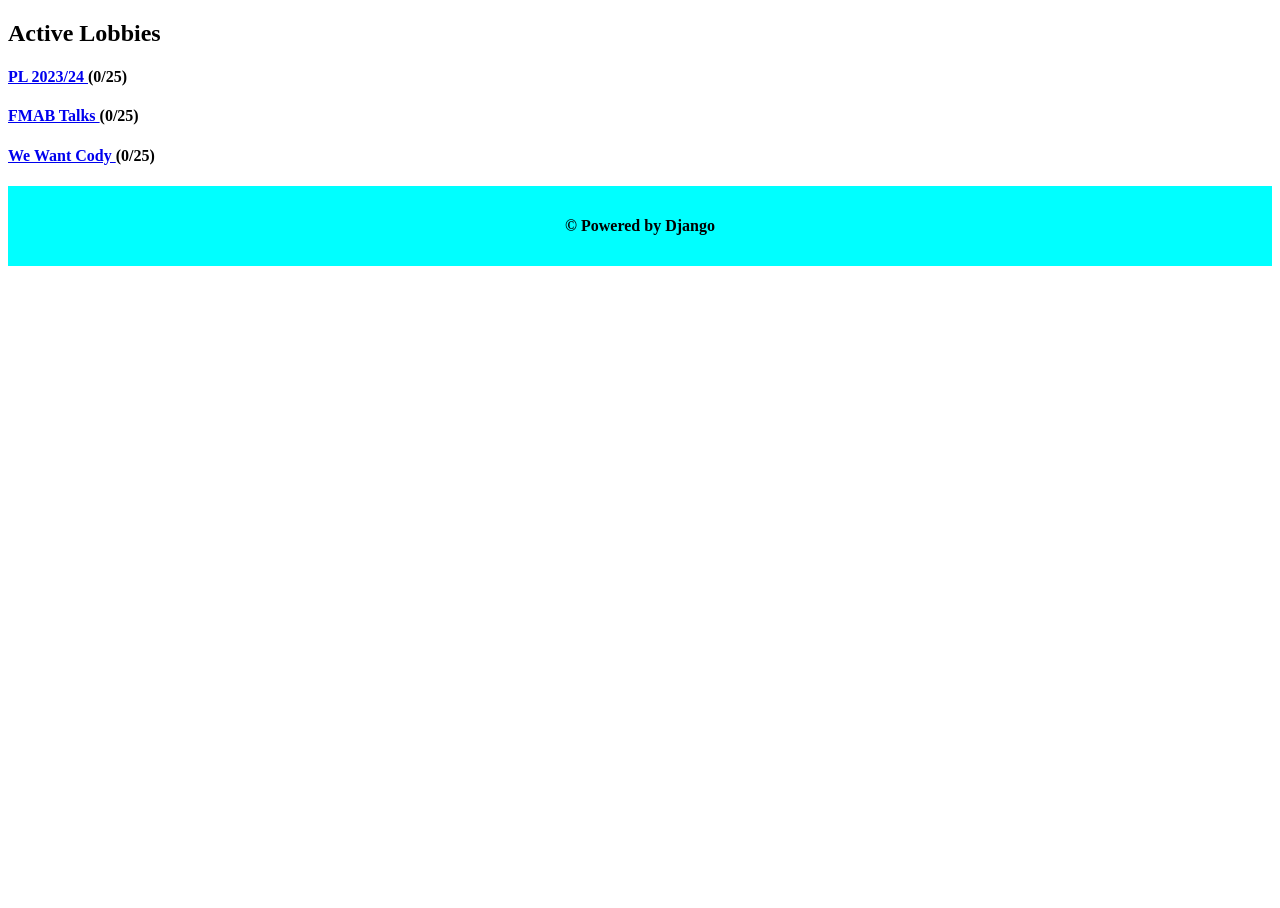
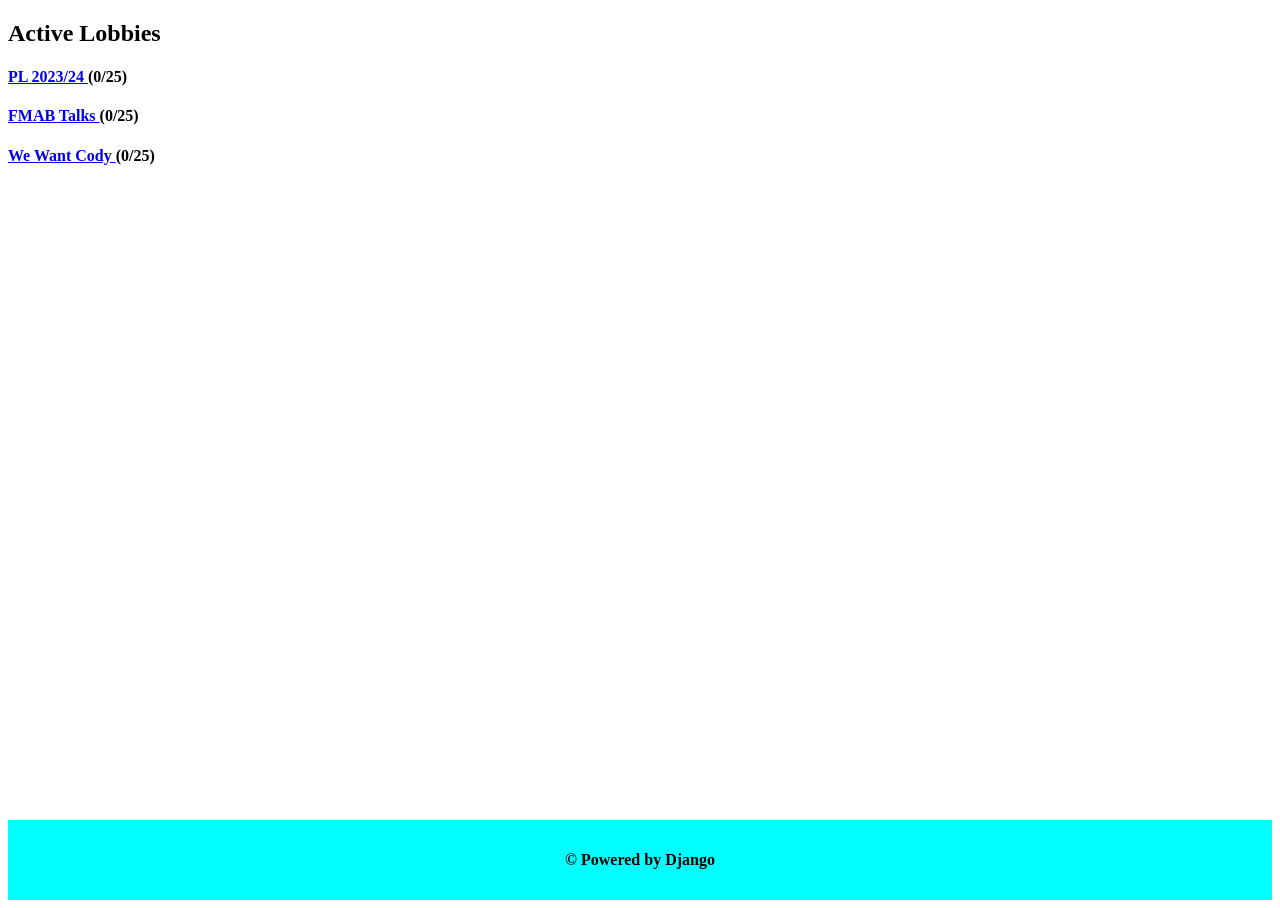
Before and after one commit to Lunatico97/MapQuest, a Django app: page / in a window 1280 px wide. Shown: the part 85-993 px from the top of the page. Before the commit the page ends 351 px from the top, so only its background shows below. Run offline with Django 3.2, Linux system fonts and the light colour scheme; data comes from the database, SQL or seed files in the repository.

Commit message:
Set up configuration for static elements again

```diff
--- a/lobby/static/css/style.css
+++ b/lobby/static/css/style.css
@@ -1,3 +1,8 @@
+main{
+    width: 100vw ;
+    height: 100vh ;
+}
+
 .header{
     background-color: aqua ;
     padding: 5px ;
```
